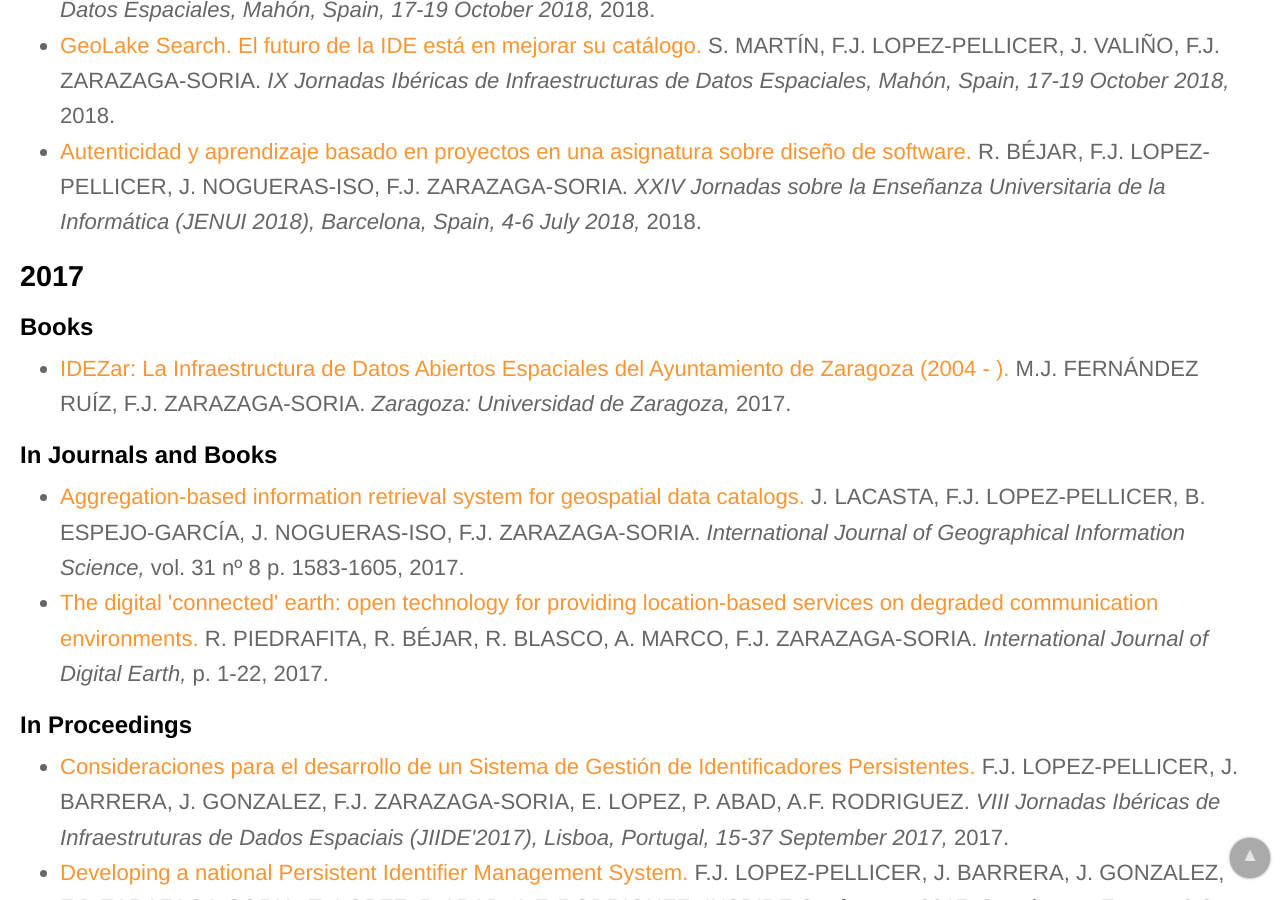
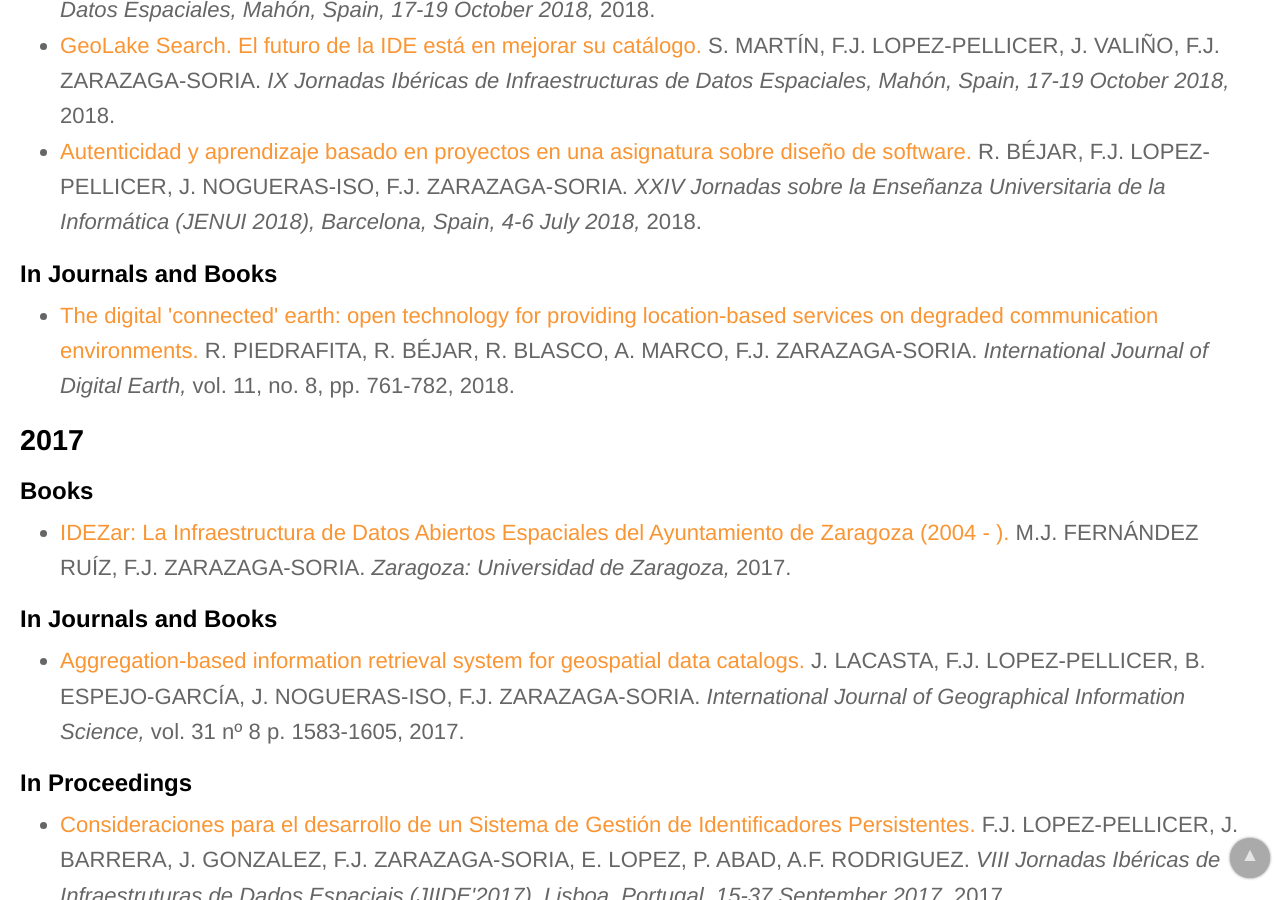
Before and after one commit to IAAA-Lab/IAAA-Lab.github.io, a Jekyll site: the page built from _staff/javy.md, in a window 1280 px wide and 900 px high, scrolled down 4125 px. Built offline with Jekyll 4.4.1, drawn with Linux system fonts in a browser that asks for light colours; some of the changed lines change nothing that is shown.

Commit message:
Updated papers.yml with a definitive (paper) reference.

```diff
--- a/_data/papers.yml
+++ b/_data/papers.yml
@@ -348,6 +348,14 @@
   publication_conference: "III Congreso Internacional sobre Libro Medieval y Moderno, Zaragoza, Spain, 12-14 September 2018"
   year: 2018
 # -------------------
+- title: "The digital 'connected' earth: open technology for providing location-based services on degraded communication environments"
+  url: http://www.tandfonline.com/doi/abs/10.1080/17538947.2017.1356387?journalCode=tjde20
+  authors: R. PIEDRAFITA, R. BÉJAR, R. BLASCO, A. MARCO, F.J. ZARAZAGA-SORIA
+  publication: "International Journal of Digital Earth"
+  publication_detail: "vol. 11, no. 8, pp. 761-782"
+  year: 2018
+  doi: 10.1080/17538947.2017.1356387
+# -------------------
 - title: "IDEZar: La Infraestructura de Datos Abiertos Espaciales del Ayuntamiento de Zaragoza (2004 - )"
   url: https://zaguan.unizar.es/record/60894?ln=es
   authors: M.J. FERNÁNDEZ RUÍZ, F.J. ZARAZAGA-SORIA
@@ -361,14 +369,6 @@
   publication_detail: "vol. 31 nº 8 p. 1583-1605"
   year: 2017
   doi: 10.1080/13658816.2017.1319949
-# -------------------
-- title: "The digital 'connected' earth: open technology for providing location-based services on degraded communication environments"
-  url: http://www.tandfonline.com/doi/abs/10.1080/17538947.2017.1356387?journalCode=tjde20
-  authors: R. PIEDRAFITA, R. BÉJAR, R. BLASCO, A. MARCO, F.J. ZARAZAGA-SORIA
-  publication: "International Journal of Digital Earth"
-  publication_detail: "p. 1-22"
-  year: 2017
-  doi: 10.1080/17538947.2017.1356387
 # -------------------
 - title: "Servicios de visualización INSPIRE basados en teselas vectoriales"
   url: http://www.dgterritorio.pt/jiide2017/pdfs/Apresentacoes/JIIDE2017_Servicios_visualizacion_INSPIRE_basados_en_teselas_vectoriales_Emilio_Lopez.pdf
```
